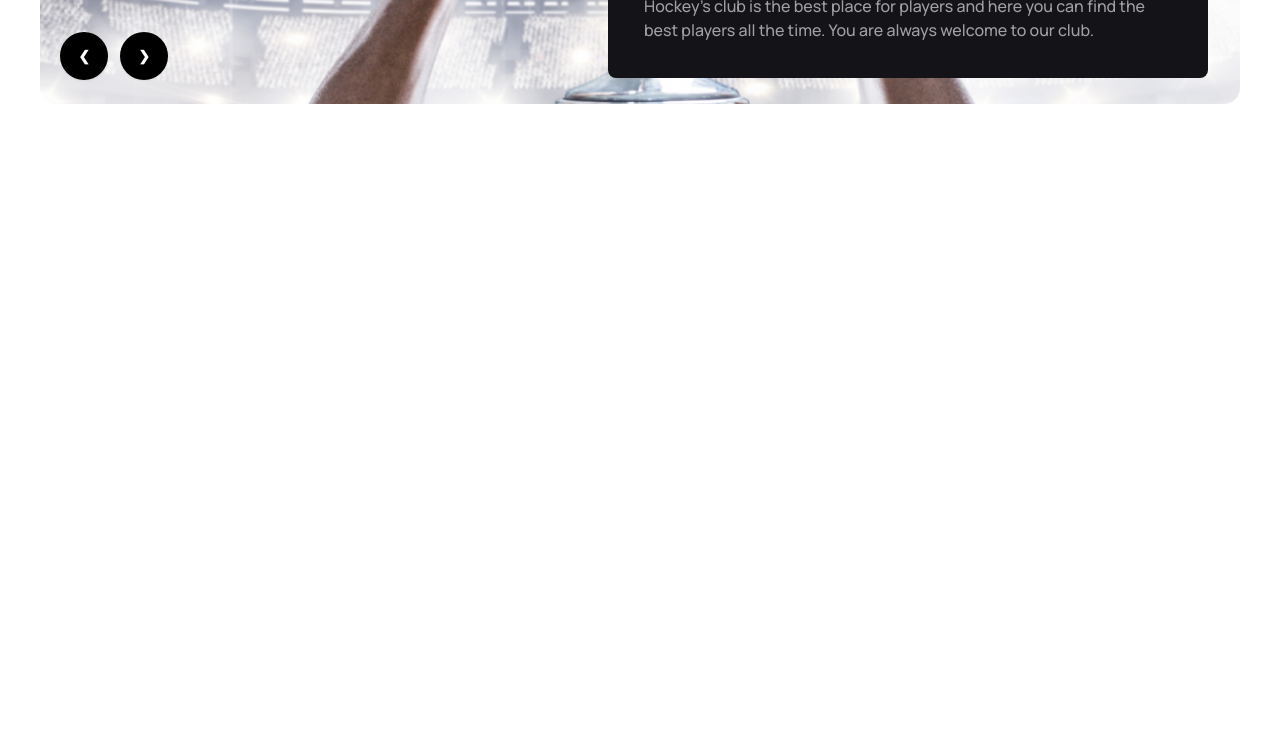
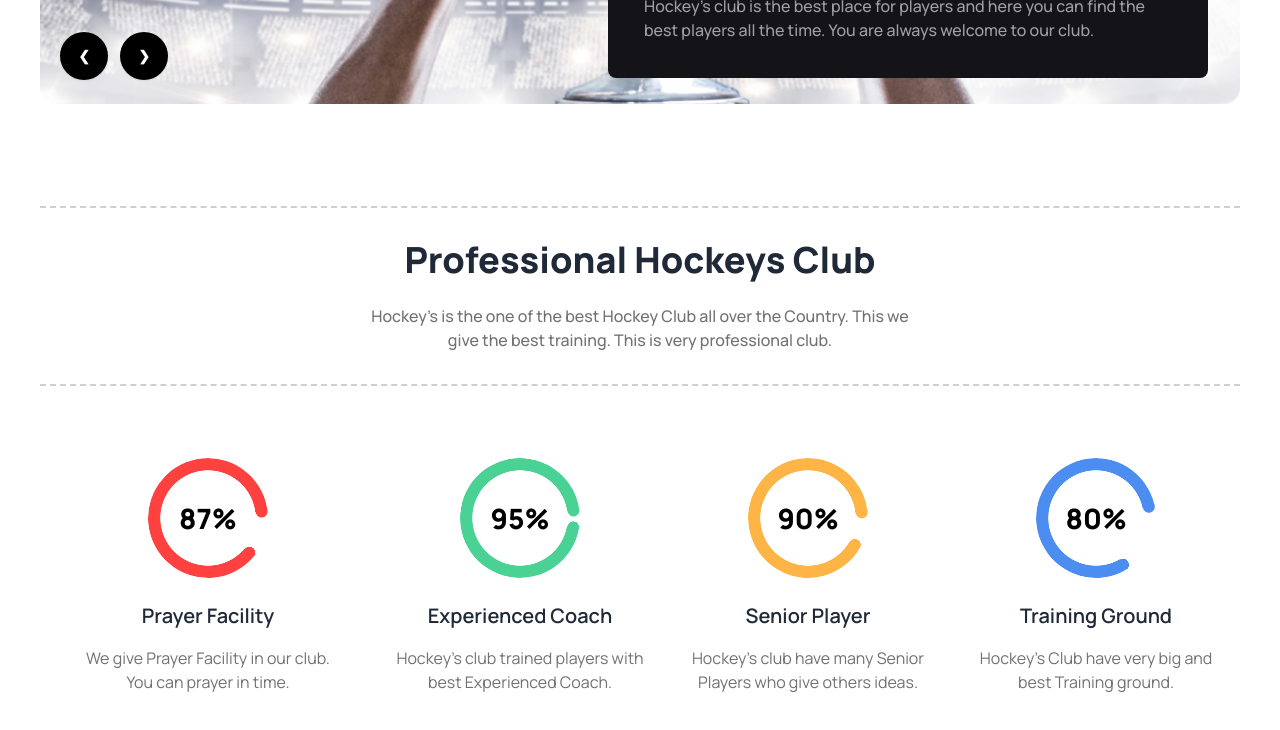
Before and after one commit to TajTanvir1/Hockey-s-Club, a plain HTML site: page index.html in a window 1280 px wide. Shown: the part 612-1342 px from the top of the page. Before the commit the page ends 800 px from the top, so only its background shows below. Drawn offline with nearby package versions, Linux system fonts and the light colour scheme.

Commit message:
Progress Bar Update

```diff
--- a/index.html
+++ b/index.html
@@ -125,6 +125,43 @@
      </Header>
 
       <!-- Main Section Start -->
+      <main class="container">
+        <!-- Professional Hockeys Club Section -->
+        <div class="mt-10 py-6 lg:mt-24 lg:py-8 border-dashed border-t-2 border-b-2 border-[#13131833] text-center ">
+           <h3 class="text-2xl lg:text-4xl font-extrabold">
+              Professional Hockeys Club
+           </h3>
+           <p class="mt-6 mx-auto lg:w-1/2 px-5 font-medium text-[#13131899]">Hockey's is the one of the best Hockey Club all over the Country. This we give the best training. This is very professional club.
+           </p>
+        </div>
+
+        <!-- Progress Section -->
+        <div class=" mt-6 lg:mt-12 mb-10 lg:mb-24 flex flex-col lg:flex-row justify-around">
+           <!-- Progress Bar 1 -->
+           <div class="text-center m-6">
+              <div class="radial-progress text-primary text-[#FF4240] text-[28px] font-extrabold rotate-[130deg]" style="--value:87; --size:120px" role="progressbar"><span class="text-black -rotate-[130deg]">87%</span></div>
+              <h3 class="text-xl font-semibold mt-6 mb-4">Prayer Facility</h3>
+              <p class="w-[250px] text-center mx-auto text-[#13131899]">We give Prayer Facility in our club. You can prayer in time.</p>
+           </div>
+           <!-- Progress Bar 2 -->
+           <div class="text-center mt-6">
+               <div class="radial-progress text-primary text-[#49D293] text-[28px] font-extrabold rotate-[100deg]" style="--value:95; --size:120px" role="progressbar"><span class="text-black -rotate-[100deg]">95%</span></div>
+              <h3 class="text-xl font-semibold mt-6 mb-4">Experienced Coach</h3>
+              <p class="w-[250px] text-center mx-auto text-[#13131899]">Hockey's club trained players with best Experienced Coach.</p>
+           </div>
+           <!-- Progress Bar 3 -->
+           <div class="text-center mt-6">
+               <div class="radial-progress text-primary text-[#FFB546] text-[28px] font-extrabold rotate-[120deg]" style="--value:90; --size:120px" role="progressbar"><span class="text-black -rotate-[120deg]">90%</span></div>
+              <h3 class="text-xl font-semibold mt-6 mb-4">Senior Player</h3>
+              <p class="w-[250px] text-center mx-auto text-[#13131899]">Hockey's club have many Senior Players who give others ideas.</p>
+           </div>
+           <!-- Progress Bar 4 -->
+           <div class="text-center mt-6">
+               <div class="radial-progress text-primary text-[#4C8DF1] text-[28px] font-extrabold rotate-[150deg]" style="--value:80; --size:120px" role="progressbar"><span class="text-black -rotate-[150deg]">80%</span></div>
+              <h3 class="text-xl font-semibold mt-6 mb-4">Training Ground</h3>
+              <p class="w-[250px] text-center mx-auto text-[#13131899]">Hockey's Club have very big and best Training ground.</p>
+           </div>
+        </div>
 
    </div>
 
```
